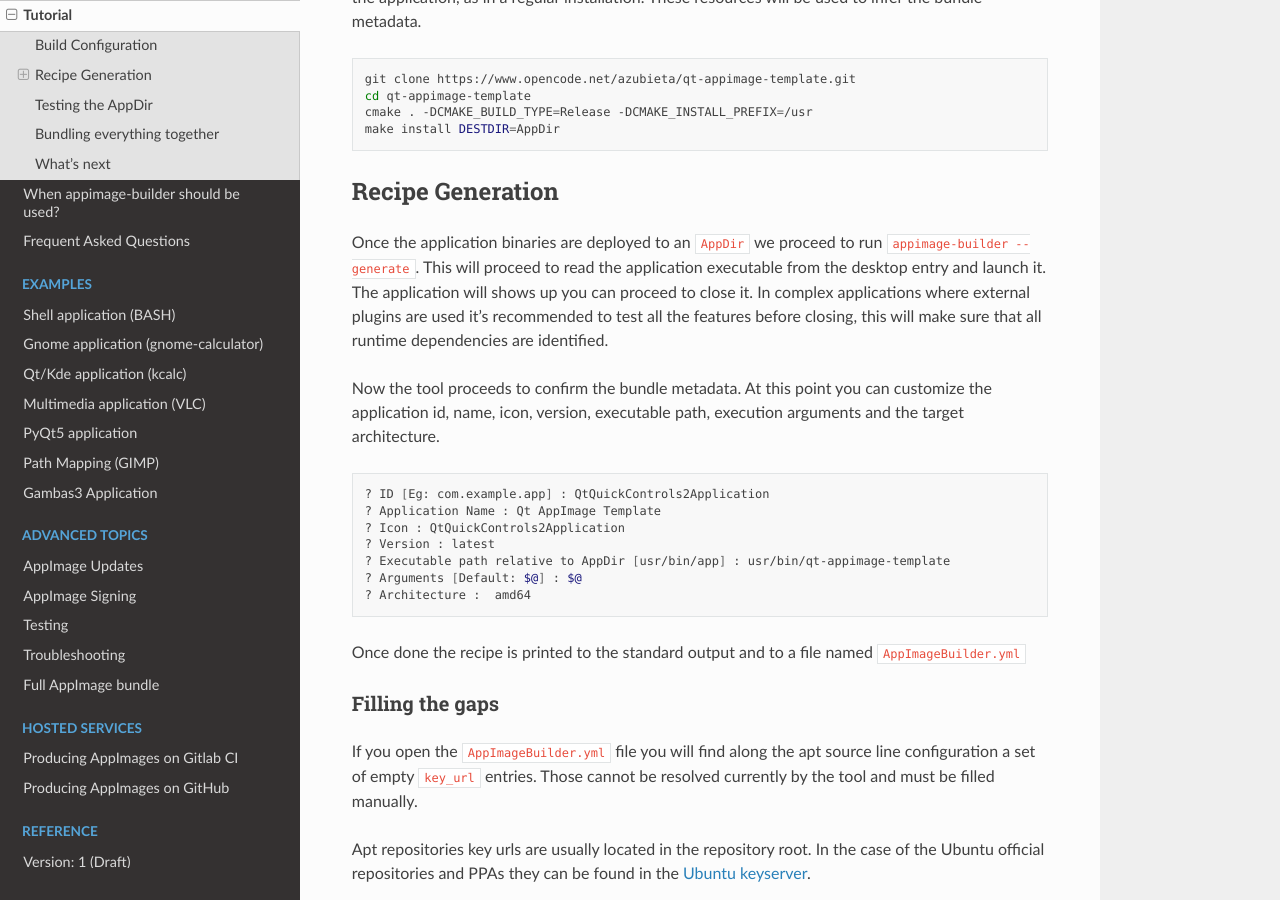
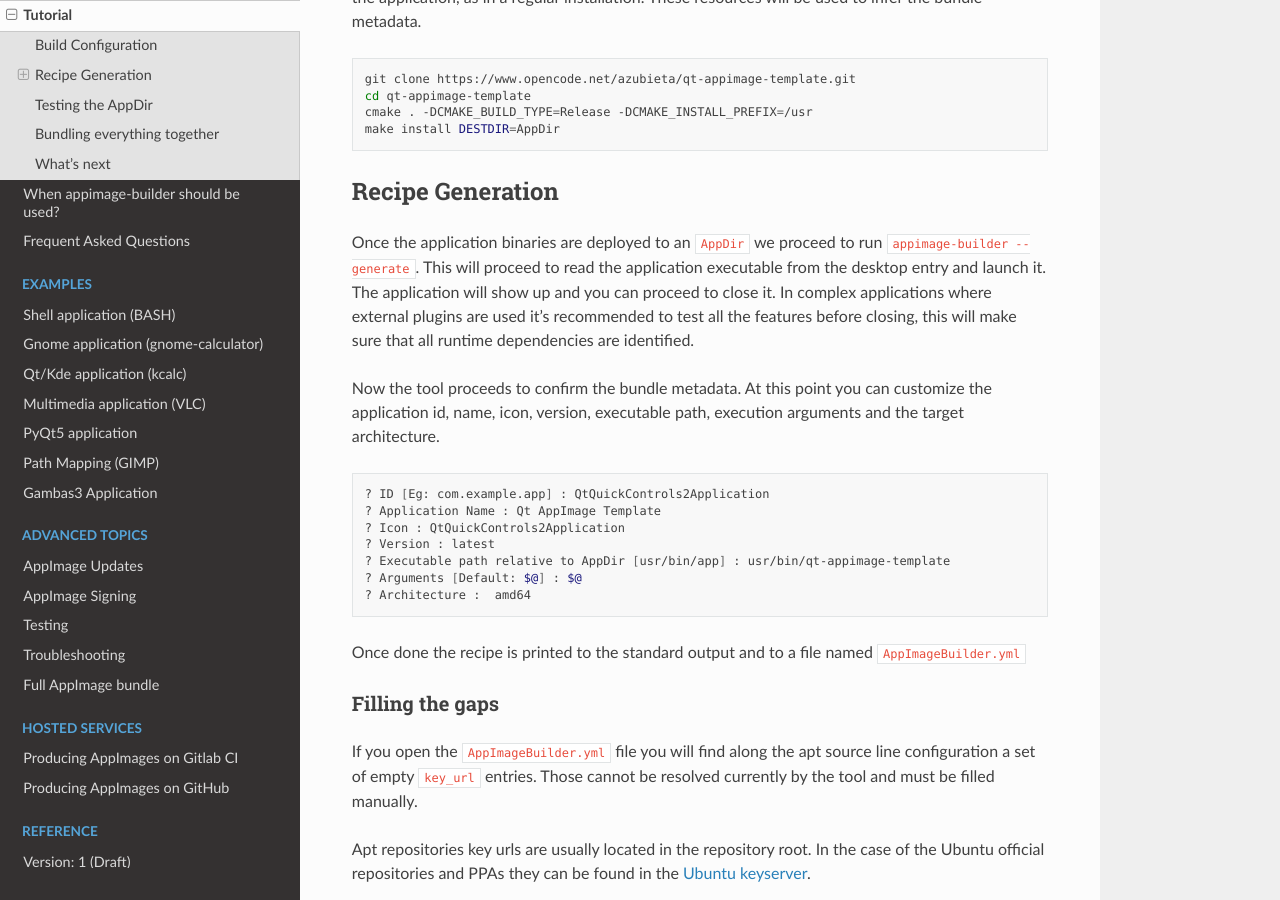
Before and after one commit to AppImageCrafters/appimage-builder-docs, a Sphinx documentation site: the page built from source/intro/tutorial.rst, in a window 1280 px wide and 900 px high, scrolled down 472 px. Built offline with Sphinx 7.4.7 and the Read the Docs theme 2.0.0, drawn with Linux system fonts in a browser that asks for light colours.

Commit message:
Correct typo
To fix the other remaining ~ 40 typos on this page, you can install Grammarly, a browser plugin and web app, that does detect grammar issues and typos and corrects them for you.

```diff
--- a/source/intro/tutorial.rst
+++ b/source/intro/tutorial.rst
@@ -35,7 +35,7 @@ Recipe Generation
 =================
 
 Once the application binaries are deployed to an ``AppDir`` we proceed to run ``appimage-builder --generate``. This
-will proceed to read the application executable from the desktop entry and launch it. The application will shows up
+will proceed to read the application executable from the desktop entry and launch it. The application will show up and
 you can proceed to close it. In complex applications where external plugins are used it's recommended to test all
 the features before closing, this will make sure that all runtime dependencies are identified.
 
```
